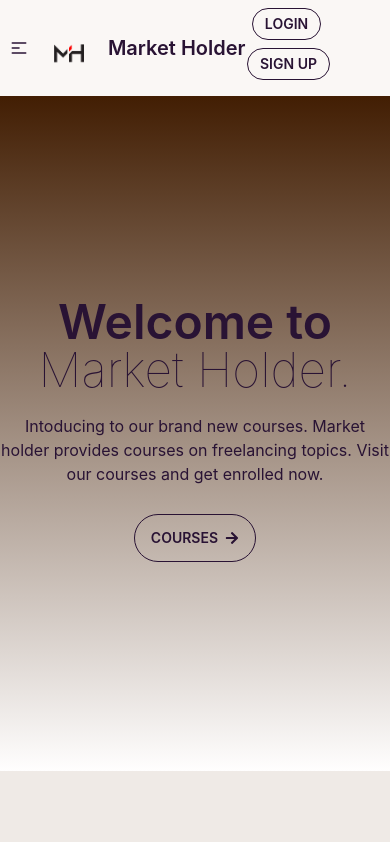
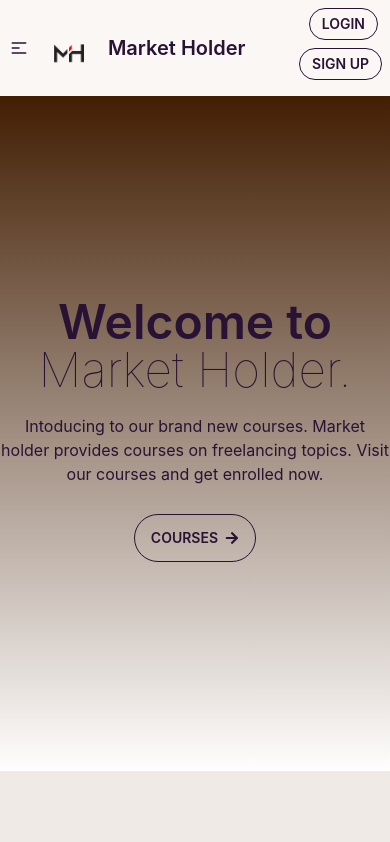
Before and after one commit to saqib0404/market-holder-client, a React (Create React App) app: page / in a window 390 px wide. Shown: the top 842 px of the page. Built offline with nearby package versions, Linux system fonts and the light colour scheme; no server answers.

Commit message:
react to pdf implemented on cource details

```diff
--- a/package.json
+++ b/package.json
@@ -14,7 +14,7 @@
     "react-icons": "^4.6.0",
     "react-router-dom": "^6.4.2",
     "react-scripts": "5.0.1",
-    "react-toastify": "^9.0.8",
+    "react-to-pdf": "^0.0.14",
     "web-vitals": "^2.1.4"
   },
   "scripts": {
--- a/src/components/CourseDetails/CourseDetails.js
+++ b/src/components/CourseDetails/CourseDetails.js
@@ -1,15 +1,19 @@
 import React from 'react';
 import { Link, useLoaderData } from 'react-router-dom';
+import Pdf from "react-to-pdf";
 
 const CourseDetails = () => {
     const course = useLoaderData();
     const { description, image, title, duration, classes, instructor, quizes, assignments, id } = course;
+    const ref = React.createRef();
     // console.log(course);
     return (
         <div className='flex flex-col items-center my-8'>
-            <button className='btn btn-sm btn-warning'>Download PDF</button>
+            <Pdf targetRef={ref} filename="code-example.pdf">
+                {({ toPdf }) => <button className='btn btn-sm btn-warning' onClick={toPdf}>Download PDF</button>}
+            </Pdf>
             <h2 className="text-4xl font-semibold mb-2">{title}</h2>
-            <div className="card card-compact w-10/12 md:w-7/12 bg-base-100 shadow-xl ">
+            <div ref={ref} className="card card-compact w-10/12 md:w-7/12 bg-base-100 shadow-xl ">
                 <figure><img src={image} alt="Shoes" /></figure>
                 <div className="card-body">
                     <h2 className="card-title">Instructor: {instructor}</h2>
--- a/src/components/Header/Header.js
+++ b/src/components/Header/Header.js
@@ -61,7 +61,7 @@ const Header = () => {
                         </div>
                     </ul>
                 </div>
-                <div className="navbar-end flex-col md:flex-row">
+                <div className="navbar-end flex-col items-end md:flex-row">
                     {
                         user?.uid ?
                             <>
```
Also changed, not shown: 1 other file (tests, documents, lock files or other folders).
